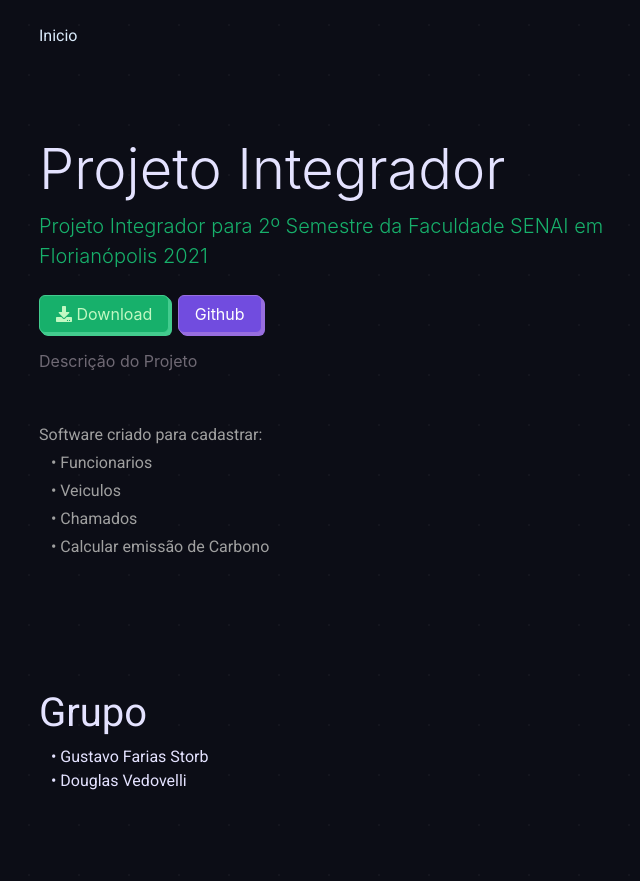
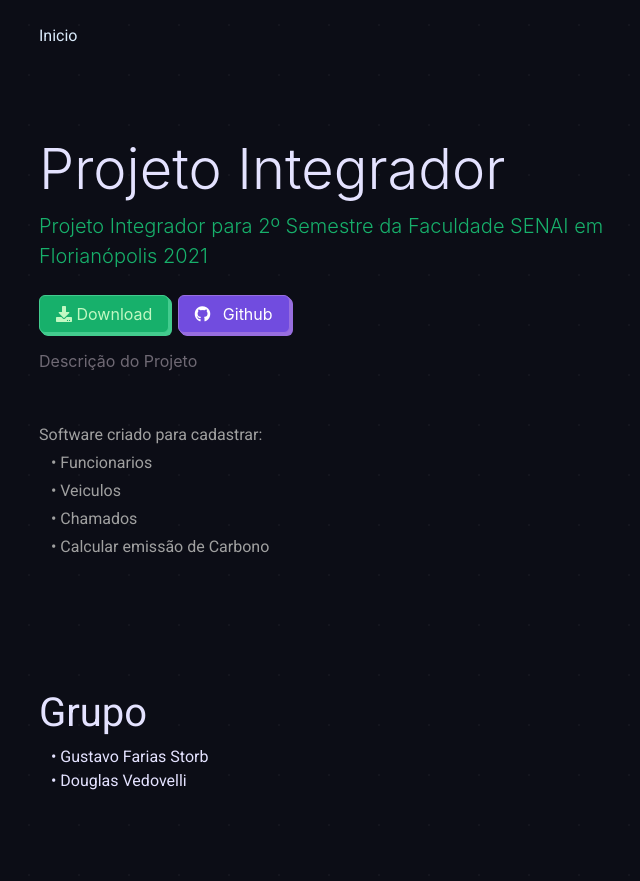
Before and after one commit to GustavoStorb/gustavostorb.github.io, a plain HTML site: page index.html in a window 1280 px wide. Shown: the whole page, without its empty margins (46-686 px from the left). Drawn offline with nearby package versions, Linux system fonts and the light colour scheme; a web font is replaced by a local one.

Commit message:
Update index.html

```diff
--- a/index.html
+++ b/index.html
@@ -50,7 +50,7 @@
               Download
             </a>
             <a href="https://github.com/GustavoStorb/ProjetoIntegrador" target="_blank"
-               class="btn btn-primary btn-shadow px-3 my-2 ml-0 ml-sm-1 text-left"
+               class="btn btn-primary btn-shadow px-3 my-2 ml-0 ml-sm-1 text-left">
                <span class="fab fa-github mr-2"></span>
               Github
             </a>
```
